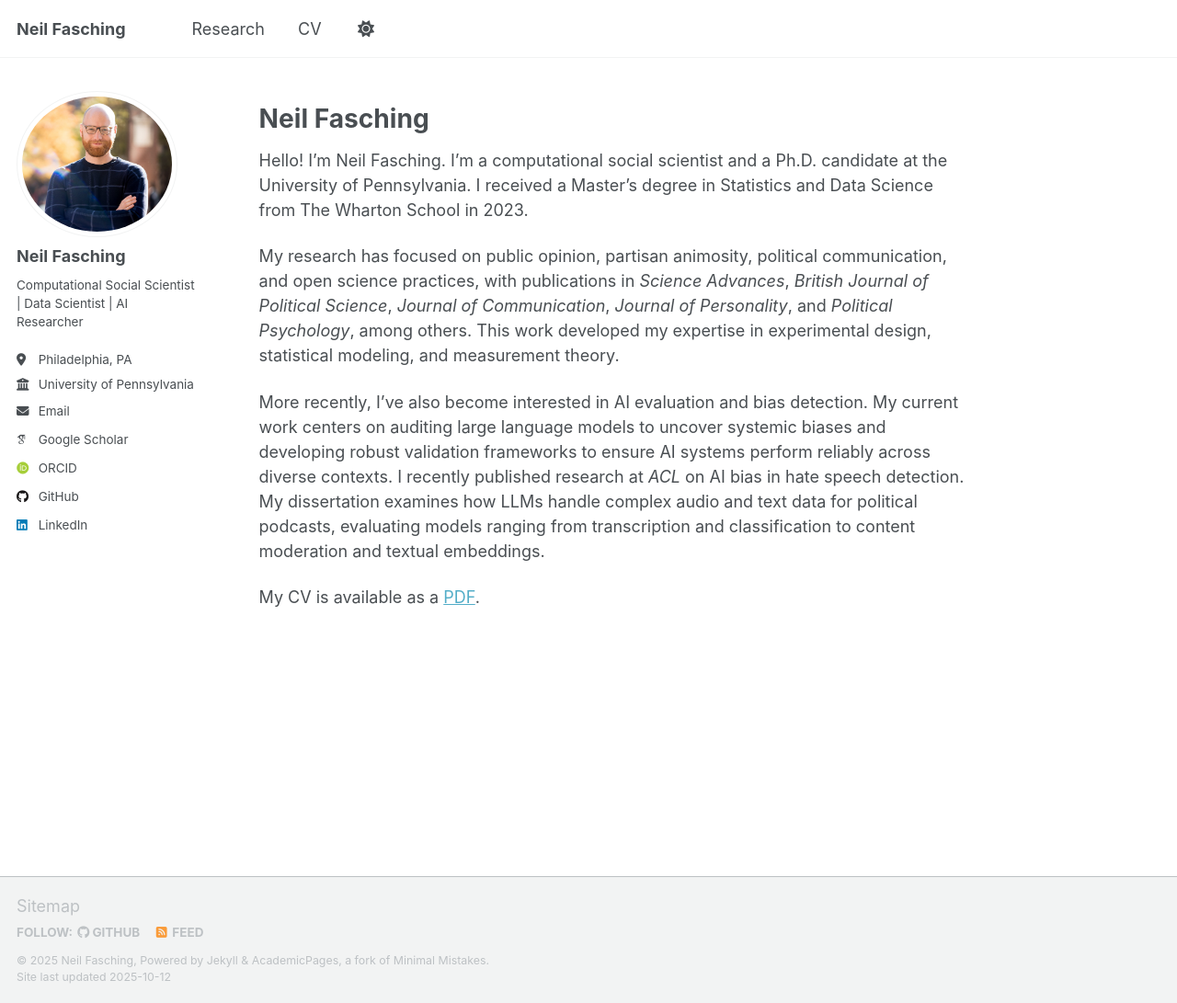
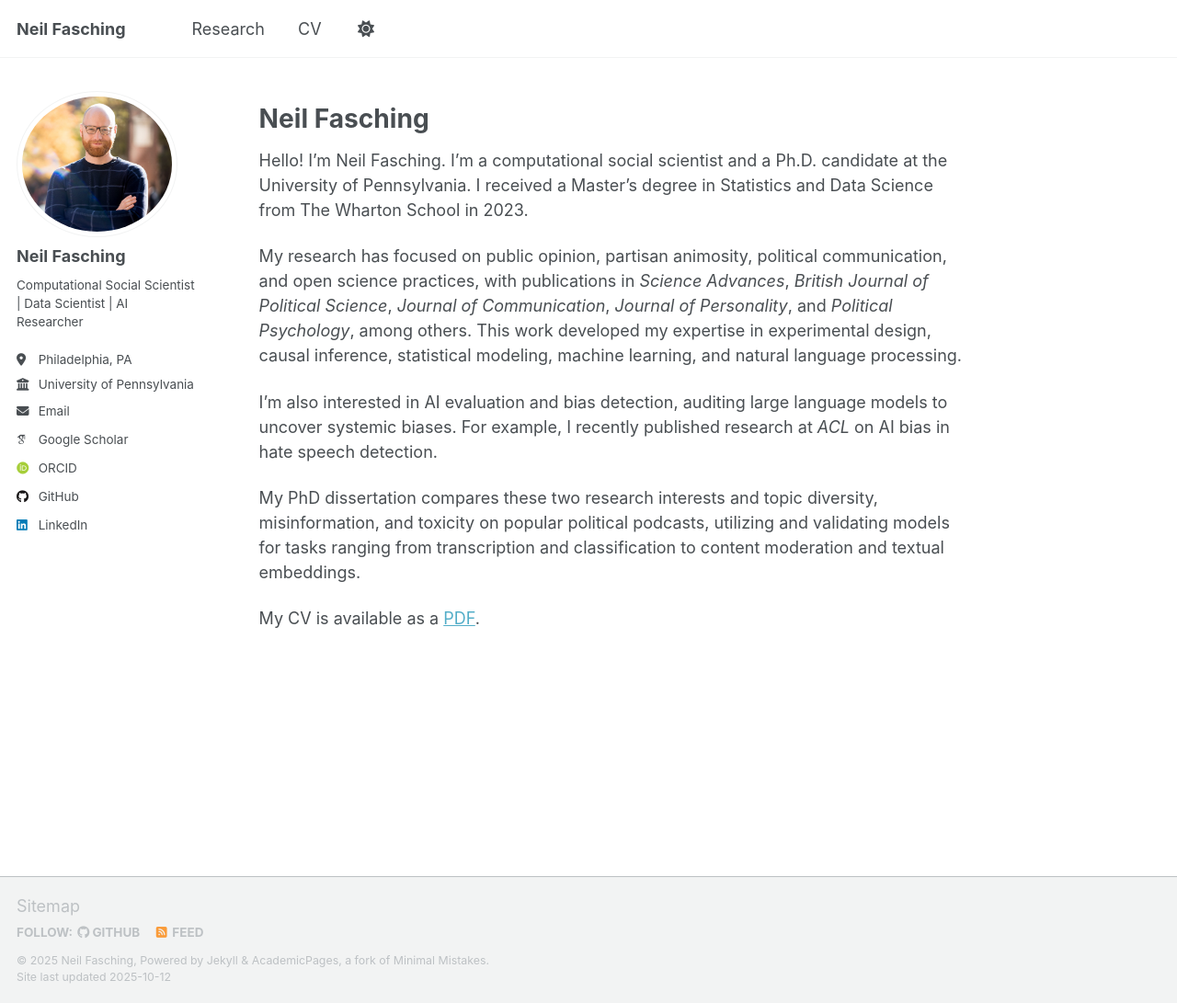
Before and after one commit to neilfasching/finalwebsite, a Jekyll site: the page built from _pages/about.md, in a window 1280 px wide and 1091 px high. Shown: the whole window at 92% size. Built offline with Jekyll 4.4.1, drawn with Linux system fonts in a browser that asks for light colours; some web fonts are replaced; a script that is not in the unit is left out.

Commit message:
Update about.md

```diff
--- a/_pages/about.md
+++ b/_pages/about.md
@@ -12,9 +12,11 @@ Neil Fasching
 
 Hello! I’m Neil Fasching. I'm a computational social scientist and a Ph.D. candidate at the University of Pennsylvania. I received a Master’s degree in Statistics and Data Science from The Wharton School in 2023.
 
-My research has focused on public opinion, partisan animosity, political communication, and open science practices, with publications in *Science Advances*, *British Journal of Political Science*, *Journal of Communication*, *Journal of Personality*, and *Political Psychology*, among others. This work developed my expertise in experimental design, statistical modeling, and measurement theory.
+My research has focused on public opinion, partisan animosity, political communication, and open science practices, with publications in *Science Advances*, *British Journal of Political Science*, *Journal of Communication*, *Journal of Personality*, and *Political Psychology*, among others. This work developed my expertise in experimental design, causal inference, statistical modeling, machine learning, and natural language processing.
 
-More recently, I've also become interested in AI evaluation and bias detection. My current work centers on auditing large language models to uncover systemic biases and developing robust validation frameworks to ensure AI systems perform reliably across diverse contexts. I recently published research at *ACL* on AI bias in hate speech detection. My dissertation examines how LLMs handle complex audio and text data for political podcasts, evaluating models ranging from transcription and classification to content moderation and textual embeddings.
+I'm also interested in AI evaluation and bias detection, auditing large language models to uncover systemic biases. For example, I recently published research at *ACL* on AI bias in hate speech detection.
+
+My PhD dissertation compares these two research interests and topic diversity, misinformation, and toxicity on popular political podcasts, utilizing and validating models for tasks ranging from transcription and classification to content moderation and textual embeddings.
 
 {% comment %}
 My AI Bias CV is available as a [PDF](/files/fasching-ai-resume.pdf). <br>
```
